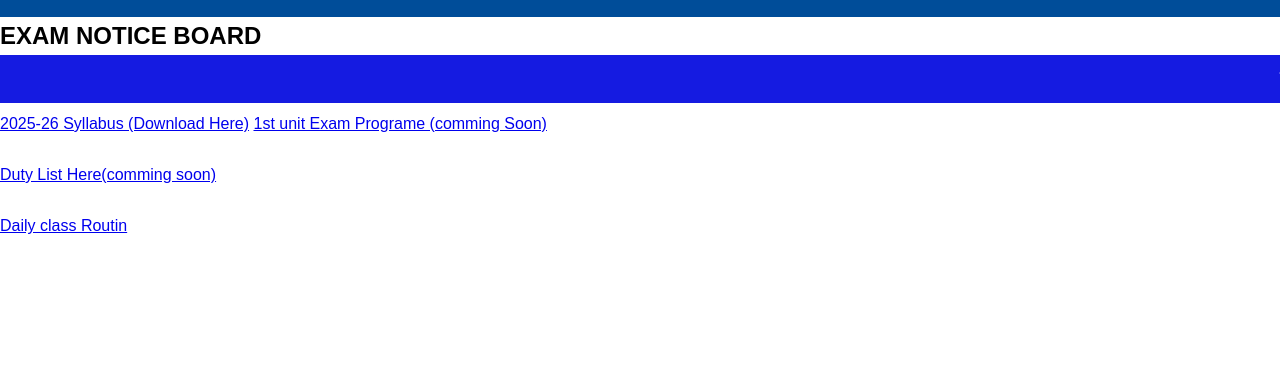
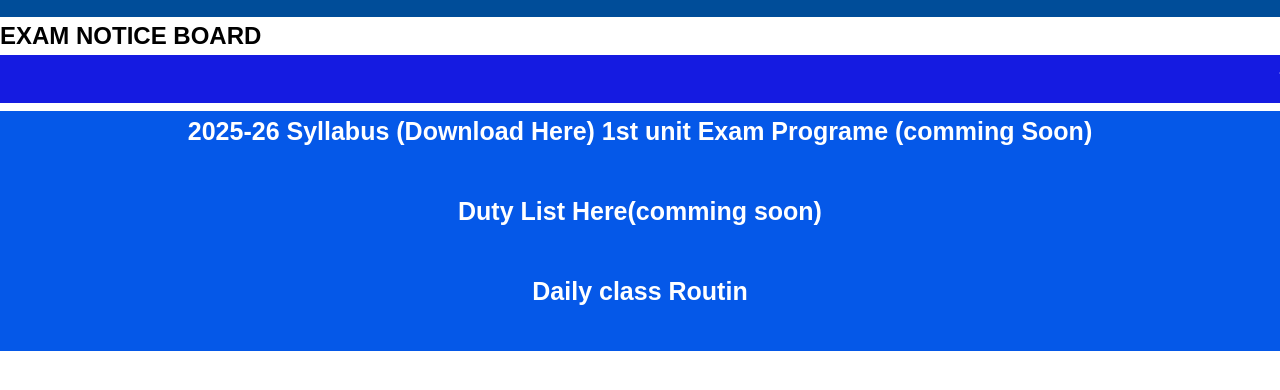
Before and after one commit to ssbjutuloni/ssb, a plain HTML site: page exam_result.html in a window 1280 px wide. Shown: the part 120-510 px from the top of the page. Drawn offline with Linux system fonts and the light colour scheme.

Commit message:
Update exam_result.css

```diff
--- a/exam_result.css
+++ b/exam_result.css
@@ -34,3 +34,9 @@
     padding: 10px;
     display: block;
   }
+
+
+.syllabus_div{
+     margin-left: auto;margin-right: auto;font-size: 25px;text-align: center;background-color: rgb(5, 88, 232);font-weight: bold;
+}
+a {text-decoration: none;font-weight: bold;color: white;}
```
